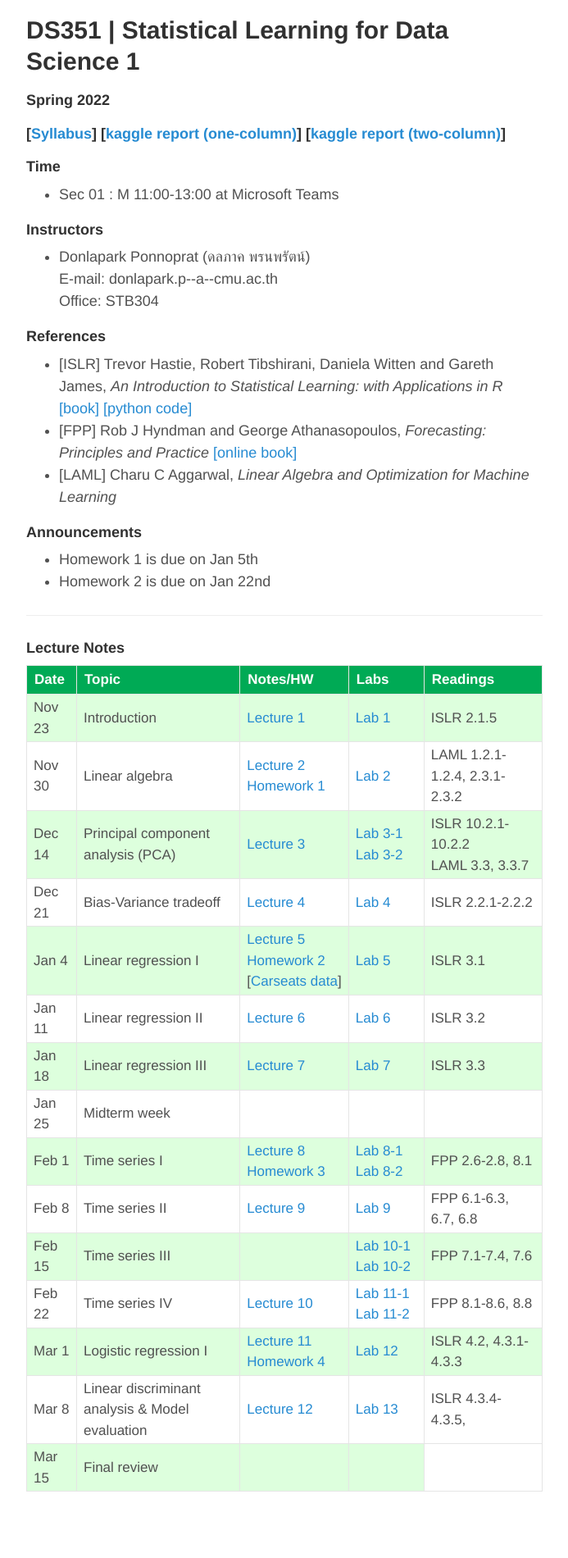
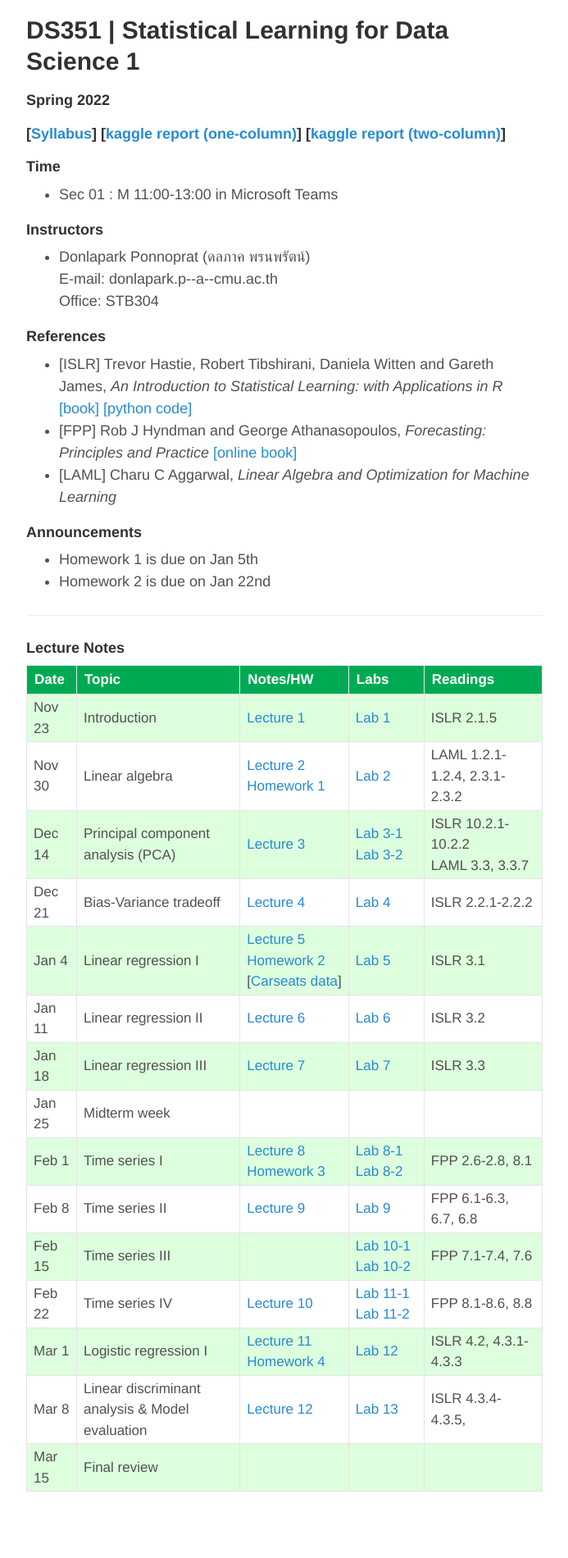
Before and after one commit to donlapark/ds351, a Jekyll site: the page built from index.html, in a window 1280 px wide. Shown: the whole page at 82% size, without its empty margins (293-986 px from the left). Built offline with Jekyll 4.4.1, drawn with Linux system fonts in a browser that asks for light colours; the list of posts is cut into pages by our own code.

Commit message:
Update index.html

```diff
--- a/index.html
+++ b/index.html
@@ -7,11 +7,11 @@
 <h4><font size="+1">Spring 2022<br>
   </font></h4>
 
-<h4><font size="+1">[<a href="Syllabus-229351.pdf">Syllabus</a>] [<a href="reports/report1.pdf">kaggle report (one-column)</a>] [<a href="reports/report2.pdf">kaggle report (two-column)</a>]</font></h4>
+<h4><font size="+1">[<a href="Course Syllabus_229351_2021.pdf">Syllabus</a>] [<a href="reports/report1.pdf">kaggle report (one-column)</a>] [<a href="reports/report2.pdf">kaggle report (two-column)</a>]</font></h4>
 
 <h4><font size="+1">Time</font></h4>
 <ul>
- <li>Sec 01 : M 11:00-13:00 at Microsoft Teams</li>
+ <li>Sec 01 : M 11:00-13:00 in Microsoft Teams</li>
 </ul>
 
 <h4><font size="+1">Instructors</font></h4>
@@ -243,5 +243,7 @@
 </td>
 <td>
 </td>
+<td>
+</td>
 </tr>
 </table>
```
